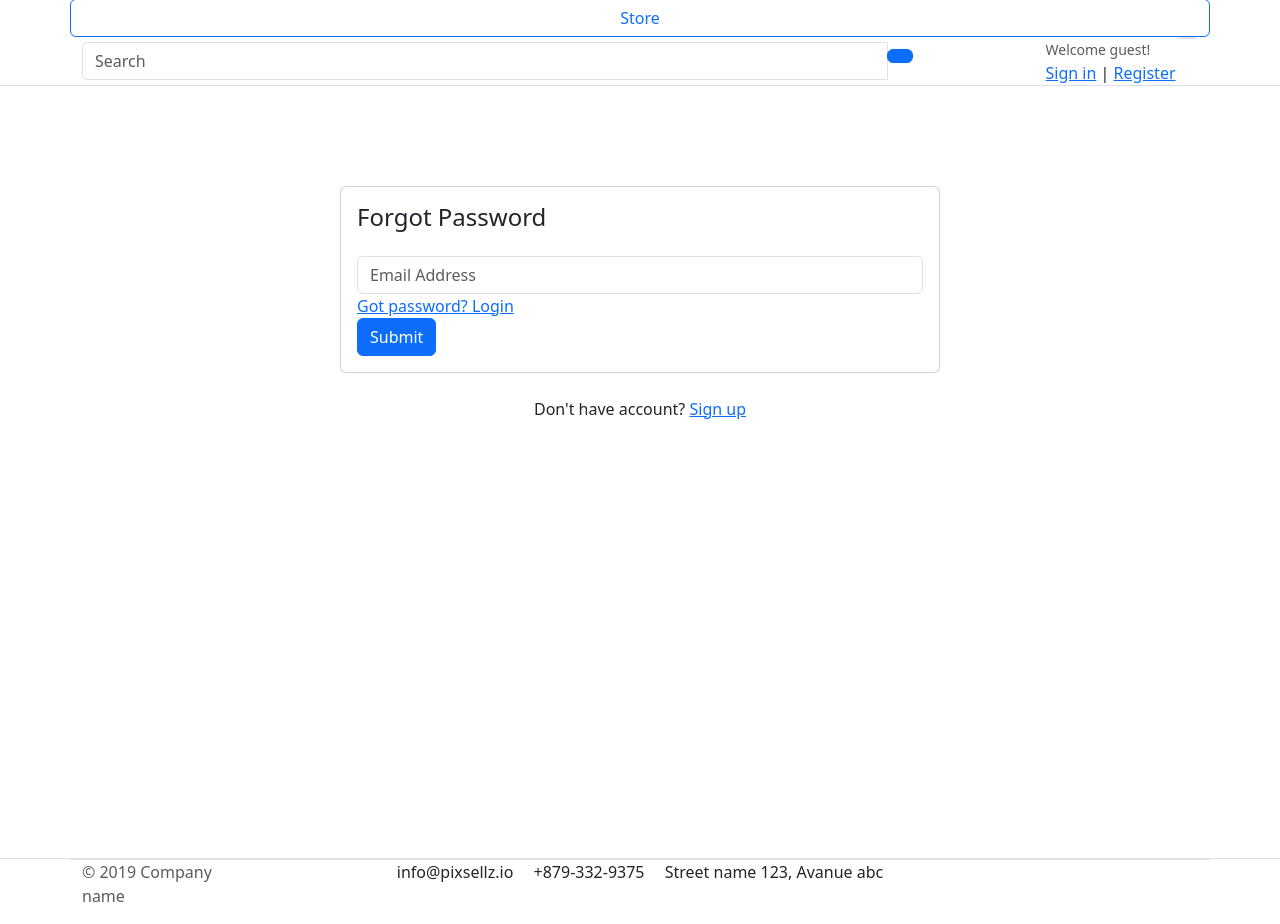
After one commit to ProgramerSalar/django-Authentication, a Django app: page /accounts/forgotPassword/ in a window 1280 px wide. The commit adds this page. Shown: the part 342-1266 px from the top of the page. Run offline with Django 4.2, Linux system fonts and the light colour scheme; some libraries are stand-ins or nearby versions.

Commit message:
Forgot Password and send the Email but email is not active

```diff
--- a/accounts/urls.py
+++ b/accounts/urls.py
@@ -6,8 +6,10 @@ urlpatterns = [
     path('register/' , views.register , name='register'),
     path('login/', views.login , name='login'),
     path('logout/', views.logout , name='logout'),
-    path('activate/<uidb64>/<token>/', views.activate, name='activate'),
     path('dashboard/', views.dashboard , name = 'dashboard'),
     path('' , views.dashboard , name = 'dashboard'),
+    path('forgotPassword/', views.forgotPassword , name = 'forgotPassword'),
+    path('activate/<uidb64>/<token>/', views.activate, name='activate'),
+    path('resetpassword_validate/<uidb64>/<token>/', views.resetpassword_validate, name='resetpassword_validate'),
 
 ]
--- a/accounts/views.py
+++ b/accounts/views.py
@@ -109,3 +109,37 @@ def activate(request, uidb64 , token):
 @login_required(login_url='login')
 def dashboard(request):
     return render(request , 'accounts/dashboard.html')
+
+
+
+def forgotPassword(request):
+    if request.method == 'POST':
+        email = request.POST['email']
+        if Account.objects.filter(email=email).exists():
+            user = Account.objects.get(email__exact=email)
+
+            # reset password Email
+            current_site = get_current_site(request)
+            mail_subject = 'Reset your Password'
+            message = render_to_string('accounts/reset_password_email.html', {
+                'user': user,
+                'domain': current_site,
+                'uid': urlsafe_base64_encode(force_bytes(user.pk)),
+                'token': default_token_generator.make_token(user),
+            })
+            to_email = email
+            send_email = EmailMessage(mail_subject, message, to=[to_email])
+            send_email.send()
+
+            messages.success(request , 'Password reset email has been sent to your email Address')
+            return redirect('login')
+
+        else:
+            messages.error(request , 'Account Does not exists')
+            return redirect('forgotPassword')
+    return render(request , 'accounts/forgotPassword.html')
+
+
+
+def resetpassword_validate(request):
+    return HttpResponse('ok')
--- /dev/null
+++ b/templates/accounts/forgotPassword.html
@@ -0,0 +1,39 @@
+{% extends 'base.html' %}
+
+
+{% block content %}
+
+<section class="section-conten padding-y" style="min-height:84vh">
+
+<!-- ============================ COMPONENT LOGIN   ================================= -->
+
+
+
+	<div class="card mx-auto" style="max-width: 600px; margin-top:100px;">
+
+      <div class="card-body">
+      <h4 class="card-title mb-4">Forgot Password</h4>
+      {% comment %} {% include 'includes/alerts.html' %} {% endcomment %}
+      <form action="{% url 'forgotPassword' %}" method="POST">
+        {% csrf_token %}
+          <div class="form-group">
+			 <input type="email" class="form-control" placeholder="Email Address" name="email">
+          </div> <!-- form-group// -->
+
+          <div class="form-group">
+          	<a href="{% url 'login' %}" class="float-right">Got password? Login</a>
+
+          </div> <!-- form-group form-check .// -->
+          <div class="form-group">
+              <button type="submit" class="btn btn-primary btn-block"> Submit  </button>
+          </div> <!-- form-group// -->
+      </form>
+      </div> <!-- card-body.// -->
+    </div> <!-- card .// -->
+
+     <p class="text-center mt-4">Don't have account? <a href="{% url 'register' %}">Sign up</a></p>
+     <br><br>
+<!-- ============================ COMPONENT LOGIN  END.// ================================= -->
+
+</section>
+{% endblock %}
--- a/templates/accounts/login.html
+++ b/templates/accounts/login.html
@@ -31,7 +31,7 @@ Already verified? <a href="{% url 'login' %}">Login</a>
               </div> <!-- form-group// -->
 
               <div class="form-group">
-                  <a href="#" class="float-right">Forgot password?</a>
+                  <a href="{% url 'forgotPassword' %}" class="float-right">Forgot password?</a>
 
               </div> <!-- form-group form-check .// -->
               <div class="form-group">
```
Also changed, not shown: templates/accounts/reset_password_email.html (added, +10 -0 lines).
